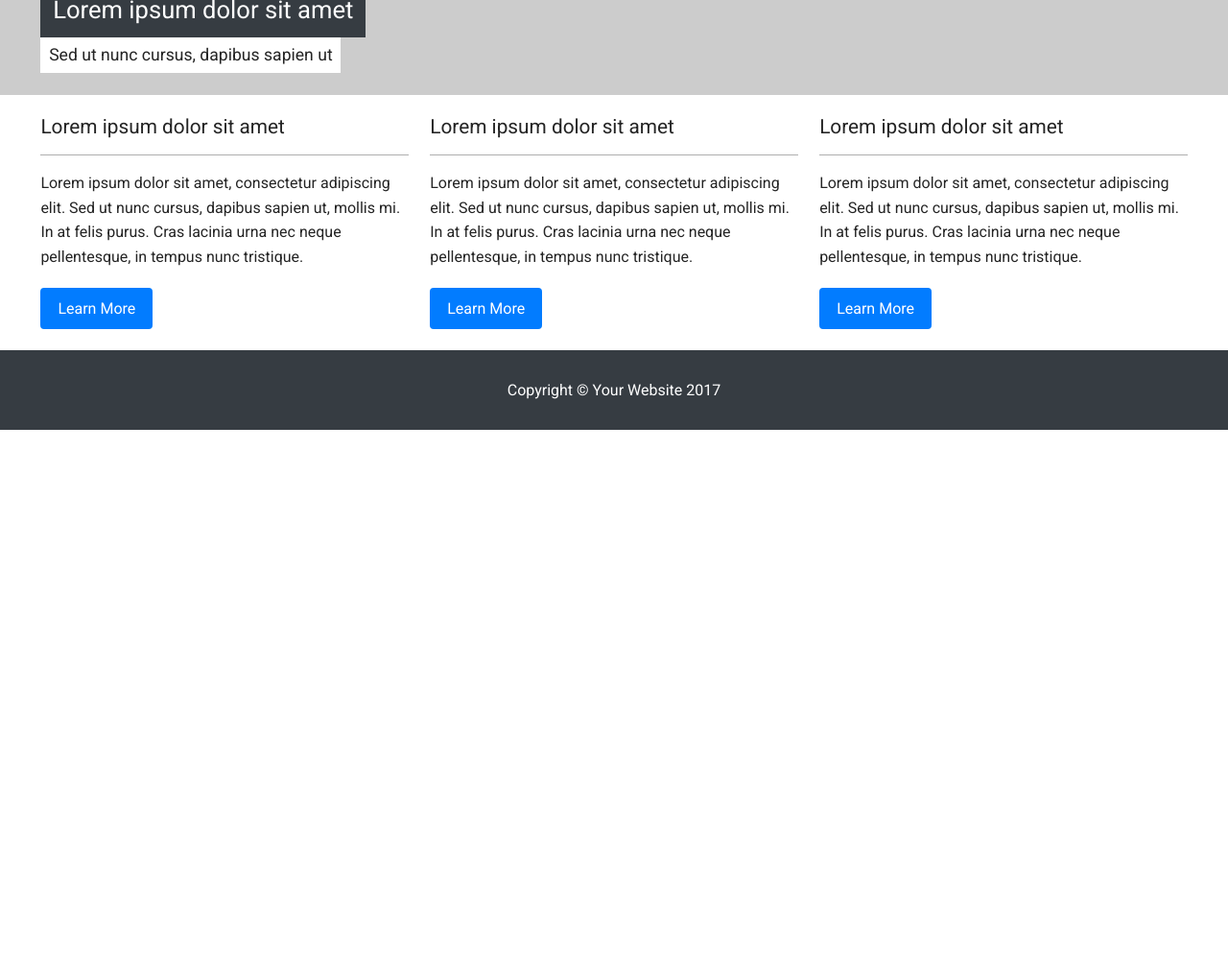
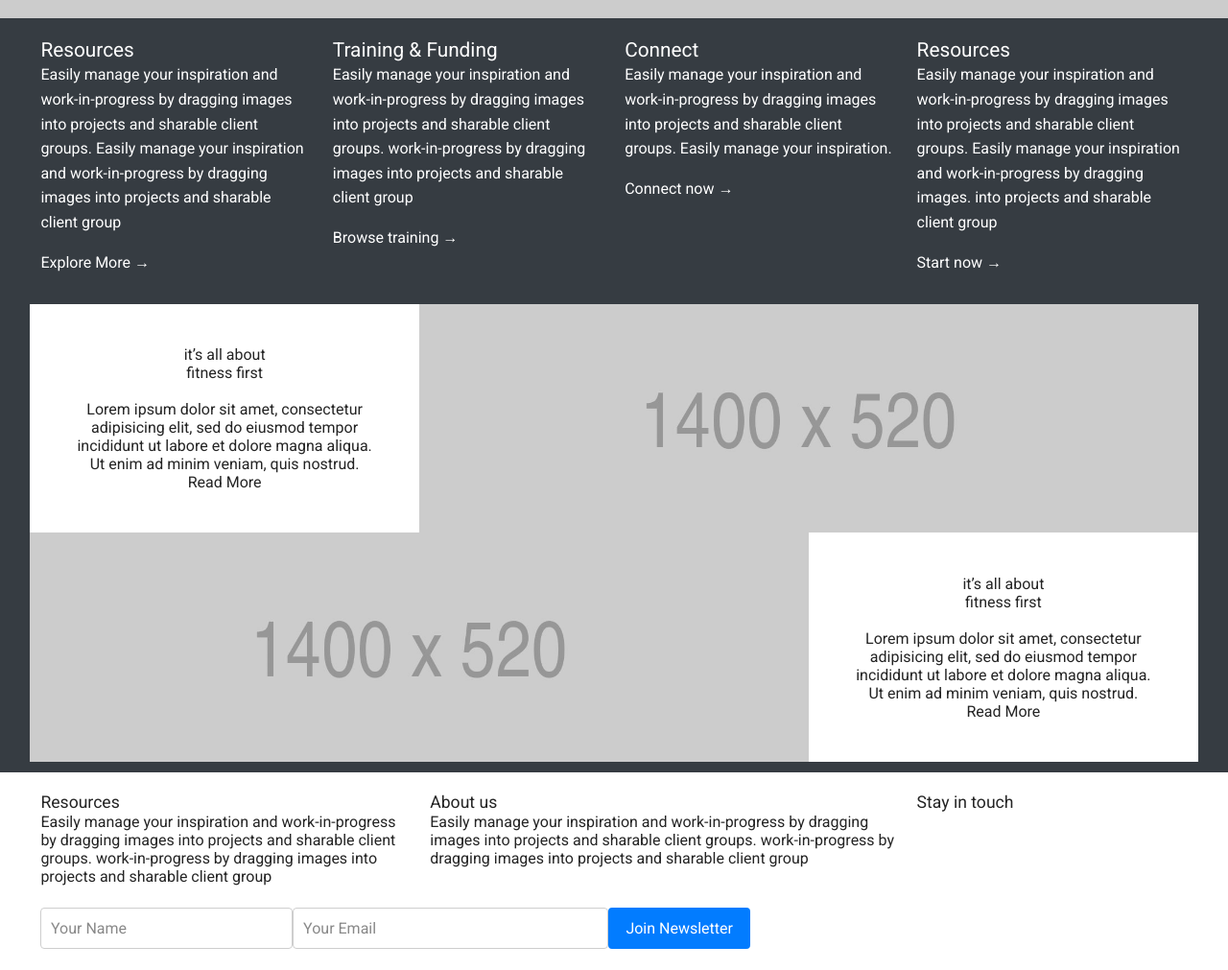
Before and after one commit to victordieggo/teste-frontend, a website: page index.html in a window 1280 px wide. Shown: the part 501-1512 px from the top of the page at 96% size. Before the commit the page ends 949 px from the top, so only its background shows below. Drawn offline with Linux system fonts and the light colour scheme.

Commit message:
Adds basic markup

```diff
--- a/index.html
+++ b/index.html
@@ -4,7 +4,7 @@
 <head>
   <meta charset="utf-8">
   <meta name="viewport" content="width=device-width, initial-scale=1">
-  <title>Spaceman</title>
+  <title>Fitness</title>
   <link rel="stylesheet" href="https://fonts.googleapis.com/css?family=Roboto">
   <link rel="stylesheet" href="assets/dist/css/style.css">
 </head>
@@ -12,51 +12,27 @@
 <body>
 
   <!-- HEADER -->
-  <header class="bg-main text-white">
+  <header class="absolute full-width text-white">
     <div class="wrapper">
       <div class="row">
         <div class="col-6 col-vcenter">
-          <h1 class="title-4">Spaceman</h1>
+          <h1 class="title-4">Fitness</h1>
         </div>
         <div class="col-6 col-vcenter">
           <nav class="main-nav">
             <button class="nav-btn vcenter show-md" aria-expanded="false" aria-label="Toggle navigation"></button>
             <ul class="menu">
               <li class="menu-item">
-                <a href="#home">Home</a>
+                <a href="#about">About</a>
               </li>
               <li class="menu-item">
-                <a href="#about">About</a>
-              </li>
-              <li class="menu-item menu-item-has-children">
-                <a href="#services" aria-expanded="false">Services</a>
-                <ul class="sub-menu">
-                  <li class="menu-item menu-item-has-children">
-                    <a href="#lorem-ipsum" aria-expanded="false">Lorem Ipsum</a>
-                    <ul class="sub-menu">
-                      <li class="menu-item">
-                        <a href="#dolor-sit-amet">Dolor Sit Amet</a>
+                <a href="#blog">How It Works</a>
               </li>
               <li class="menu-item">
-                        <a href="#lorem-ipsum">Lorem Ipsum</a>
-                      </li>
-                    </ul>
-                  </li>
-                  <li class="menu-item menu-item-has-children">
-                    <a href="#dolor-sit-amet" aria-expanded="false">Dolor Sit Amet</a>
-                    <ul class="sub-menu">
-                      <li class="menu-item">
-                        <a href="#in-faucibus">In Faucibus</a>
+                <a href="#contact">Services</a>
               </li>
               <li class="menu-item">
-                        <a href="#velit-semper">Velit Semper</a>
-                      </li>
-                    </ul>
-                  </li>
-                </ul>
-              </li>
-              <li class="menu-item">
-                <a href="#blog">Blog</a>
+                <a href="#contact">FAQ</a>
               </li>
               <li class="menu-item">
                 <a href="#contact">Contact</a>
@@ -74,12 +50,13 @@
     <div class="wrapper">
       <div class="row">
         <div class="col-12 col-vbottom">
-          <span class="inline-block title-4 bg-main pad-05 text-white">
-            Lorem ipsum dolor sit amet
-          </span>
-          <br/>
-          <span class="inline-block title-6 bg-white pad-05">
-            Sed ut nunc cursus, dapibus sapien ut
+          <h1>
+            Fitness in a can
+            <span>/</span>
+          </h1>
+          <span class="title-5">
+            Yes you can
+            <span>/</span>
           </span>
         </div>
       </div>
@@ -89,38 +66,106 @@
 
   <!-- MAIN CONTENT -->
   <main>
-    <section class="wrapper">
+    <div class="bg-main">
+      <section class="features wrapper text-white">
         <div class="row">
-        <div class="col-4 md-12">
-          <h2 class="title-5">Lorem ipsum dolor sit amet</h2>
-          <hr class="spacer-10">
-          <p class="text-block">Lorem ipsum dolor sit amet, consectetur adipiscing elit. Sed ut nunc cursus, dapibus sapien ut, mollis mi. In at felis purus. Cras lacinia urna nec neque pellentesque, in tempus nunc tristique.</p>
+          <div class="col-3 md-6 xs-12">
+            <span class="icon-resources"></span>
+            <h2 class="title-5">Resources</h2>
+            <p class="text-block">Easily manage your inspiration and work-in-progress by dragging images into projects and sharable client groups. Easily manage your inspiration and work-in-progress by dragging images into projects and sharable client group</p>
             <br/>
-          <a class="btn" href="#learn-more-1">Learn More</a>
+            <a href="#resources">Explore More &rarr;</a>
           </div>
-        <div class="col-4 md-6 sm-12">
-          <h2 class="title-5">Lorem ipsum dolor sit amet</h2>
-          <hr class="spacer-10">
-          <p class="text-block">Lorem ipsum dolor sit amet, consectetur adipiscing elit. Sed ut nunc cursus, dapibus sapien ut, mollis mi. In at felis purus. Cras lacinia urna nec neque pellentesque, in tempus nunc tristique.</p>
+          <div class="col-3 md-6 xs-12">
+            <span class="icon-training"></span>
+            <h2 class="title-5">Training &amp; Funding</h2>
+            <p class="text-block">Easily manage your inspiration and work-in-progress by dragging images into projects and sharable client groups. work-in-progress by dragging images into projects and sharable client group</p>
             <br/>
-          <a class="btn" href="#learn-more-2">Learn More</a>
+            <a href="#training-and-funding">Browse training &rarr;</a>
           </div>
-        <div class="col-4 md-6 sm-12">
-          <h2 class="title-5">Lorem ipsum dolor sit amet</h2>
-          <hr class="spacer-10">
-          <p class="text-block">Lorem ipsum dolor sit amet, consectetur adipiscing elit. Sed ut nunc cursus, dapibus sapien ut, mollis mi. In at felis purus. Cras lacinia urna nec neque pellentesque, in tempus nunc tristique.</p>
+          <div class="col-3 md-6 xs-12">
+            <span class="icon-connect"></span>
+            <h2 class="title-5">Connect</h2>
+            <p class="text-block">Easily manage your inspiration and work-in-progress by dragging images into projects and sharable client groups. Easily manage your inspiration.</p>
             <br/>
-          <a class="btn" href="#learn-more-3">Learn More</a>
+            <a href="#connect">Connect now &rarr;</a>
+          </div>
+          <div class="col-3 md-6 xs-12">
+            <span class="icon-resources"></span>
+            <h2 class="title-5">Resources</h2>
+            <p class="text-block">Easily manage your inspiration and work-in-progress by dragging images into projects and sharable client groups. Easily manage your inspiration and work-in-progress by dragging images. into projects and sharable client group</p>
+            <br/>
+            <a href="#learn-more-1">Start now &rarr;</a>
           </div>
         </div>
       </section>
+
+      <section class="variable-content wrapper">
+        <div class="row">
+
+          <div class="col-4 md-5 sm-12 col-stretch bg-white">
+            <div class="align-center pad-20">
+              <p>it’s all about</p>
+              <p>fitness first</p>
+              <br/>
+              <p>Lorem ipsum dolor sit amet, consectetur adipisicing elit, sed do eiusmod tempor incididunt ut labore et dolore magna aliqua. Ut enim ad minim veniam, quis nostrud.</p>
+              <a href="#">Read More</a>
+            </div>
+          </div>
+          <div class="col-8 md-7 sm-12 col-stretch bg-image" style="background-image:url('assets/dist/img/slide.jpg');">
+          </div>
+
+          <div class="col-8 md-7 sm-12 col-stretch bg-image" style="background-image:url('assets/dist/img/slide.jpg');">
+          </div>
+          <div class="col-4 md-5 sm-12 col-stretch bg-white">
+            <div class="align-center pad-20">
+              <p>it’s all about</p>
+              <p>fitness first</p>
+              <br/>
+              <p>Lorem ipsum dolor sit amet, consectetur adipisicing elit, sed do eiusmod tempor incididunt ut labore et dolore magna aliqua. Ut enim ad minim veniam, quis nostrud.</p>
+              <a href="#">Read More</a>
+            </div>
+          </div>
+
+          </div>
+        </div>
+      </section>
+
+    </div>
   </main>
   <!-- /MAIN CONTENT -->
 
   <!-- FOOTER -->
-  <footer class="bg-main text-white">
-    <div class="wrapper align-center pad-20">
-      Copyright &copy; Your Website 2017
+  <footer class="footer">
+    <div class="wrapper">
+      <div class="row">
+        <div class="col-4 sm-12">
+          <h3 class="title-6">Resources</h3>
+          <p>Easily manage your inspiration and work-in-progress by dragging images into projects and sharable client groups. work-in-progress by dragging images into projects and sharable client group</p>
+        </div>
+        <div class="col-5 sm-12">
+          <h3 class="title-6">About us</h3>
+          <p>Easily manage your inspiration and work-in-progress by dragging images into projects and sharable client groups. work-in-progress by dragging images into projects and sharable client group</p>
+        </div>
+        <div class="col-3 sm-12">
+          <h3 class="title-6">Stay in touch</h3>
+        </div>
+        <div class="col-8 sm-12">
+          <form class="" action="index.html" method="post">
+            <div class="row no-gutter">
+              <div class="col-4">
+                <input type="text" name="" placeholder="Your Name">
+              </div>
+              <div class="col-5">
+                <input type="text" name="" placeholder="Your Email">
+              </div>
+              <div class="col-3">
+                <input class="btn" type="submit" name="" value="Join Newsletter">
+              </div>
+            </div>
+          </form>
+        </div>
+      </div>
     </div>
   </footer>
   <!-- /FOOTER -->
```
Lines whose indentation alone changed are shown as unchanged.
